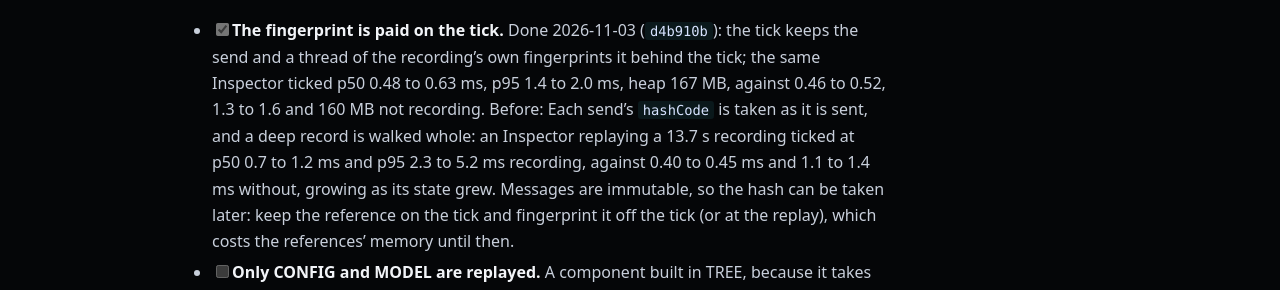
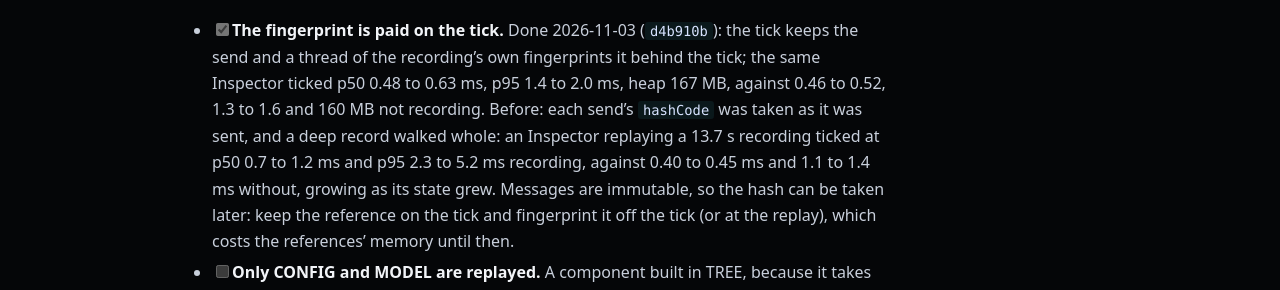
Before and after one commit to sibarum/vexelray-framework, a Jekyll site: the page built from docs/TODO.md, in a window 1280 px wide and 900 px high, scrolled down 31964 px. Shown: the part 241-531 px from the top of the window. Built offline with Jekyll 4.4.1, drawn with Linux system fonts in a browser that asks for light colours; our own code applies the rules of GitHub Pages for plain Markdown files.

Commit message:
TODO: rewrap the replay entry
Co-Authored-By: Claude Opus 5.5 <noreply@anthropic.com>

```diff
--- a/docs/TODO.md
+++ b/docs/TODO.md
@@ -1167,8 +1167,8 @@ sends that differ (`Replay`, `InputRecording`, held by `ReplayTest` in both mode
 
 - [x] **The fingerprint is paid on the tick.** Done 2026-11-03 (`d4b910b`): the tick keeps the send and a thread of the
       recording's own fingerprints it behind the tick; the same Inspector ticked p50 0.48 to 0.63 ms, p95 1.4 to
-      2.0 ms, heap 167 MB, against 0.46 to 0.52, 1.3 to 1.6 and 160 MB not recording. Before: Each send's `hashCode` is taken as it is sent, and a deep record is
-      walked whole: an Inspector replaying a 13.7 s recording ticked at p50 0.7 to 1.2 ms and p95 2.3 to 5.2 ms
+      2.0 ms, heap 167 MB, against 0.46 to 0.52, 1.3 to 1.6 and 160 MB not recording. Before: each send's `hashCode`
+      was taken as it was sent, and a deep record walked whole: an Inspector replaying a 13.7 s recording ticked at p50 0.7 to 1.2 ms and p95 2.3 to 5.2 ms
       recording, against 0.40 to 0.45 ms and 1.1 to 1.4 ms without, growing as its state grew. Messages are
       immutable, so the hash can be taken later: keep the reference on the tick and fingerprint it off the tick (or
       at the replay), which costs the references' memory until then.
```
